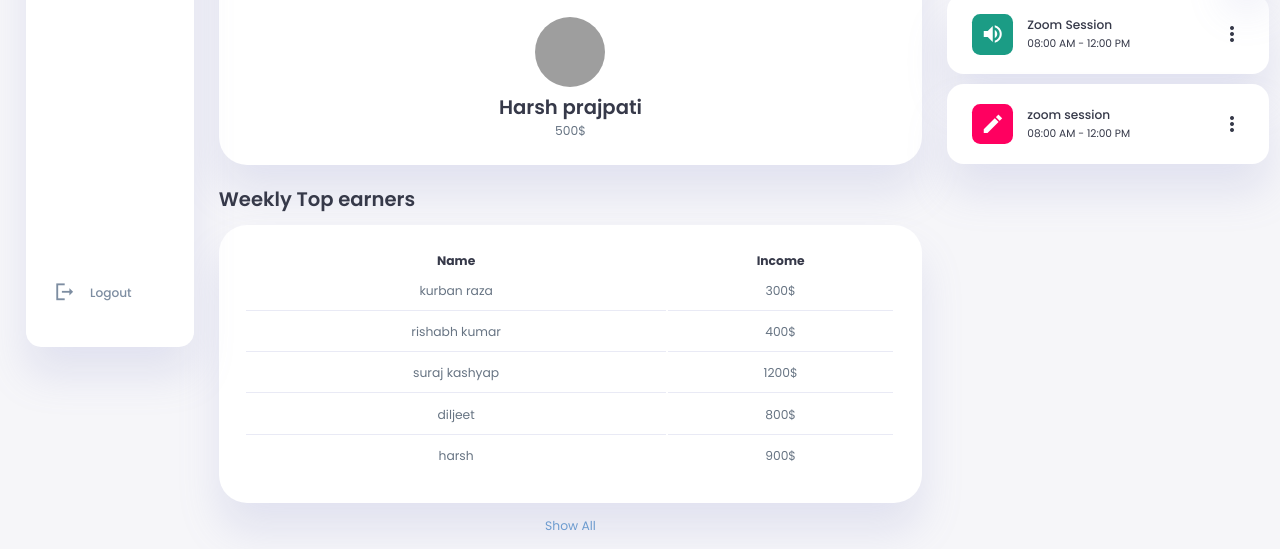
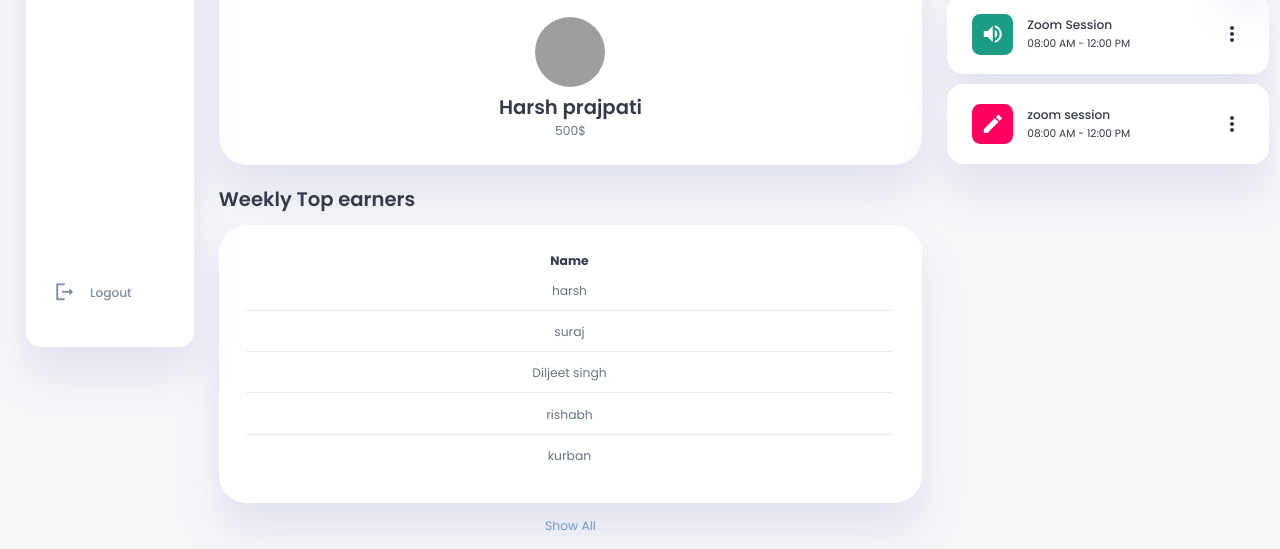
Before and after one commit to Fronixplayers/fronixbot, a plain HTML site: page indexd.html in a window 1280 px wide. Shown: the part 428-977 px from the top of the page. Drawn offline with Linux system fonts and the light colour scheme; grey boxes are pictures that could not be loaded.

Commit message:
Add files via upload

```diff
--- a/indexd.html
+++ b/indexd.html
@@ -164,7 +164,6 @@
                     <thead>
                         <tr>
                             <th>Name</th>
-                            <th>Income</th>
                             <th></th>
                         </tr>
                     </thead>
--- a/indexd.js
+++ b/indexd.js
@@ -23,7 +23,7 @@ Orders.forEach(order => {
     const tr = document.createElement('tr');
     const trContent = `
 
-        <td>${order.productNumber}</td>
+
         <td>${order.paymentStatus}</td>
         <td class="${order.status === 'Declined' ? 'danger' : order.status === 'Pending' ? 'warning' : 'primary'}">${order.status}</td>
     `;
--- a/orders.js
+++ b/orders.js
@@ -1,32 +1,32 @@
 const Orders = [
     {
 
-        productNumber: 'kurban raza',
-        paymentStatus: '300$',
+
+        paymentStatus: 'harsh',
         status: ''
     },
     {
 
-        productNumber: 'rishabh kumar',
-        paymentStatus: '400$',
+
+        paymentStatus: 'suraj',
         status: ''
     },
     {
 
-        productNumber: 'suraj kashyap',
-        paymentStatus: '1200$',
+
+        paymentStatus: 'Diljeet singh',
         status: ''
     },
     {
 
-        productNumber: 'diljeet',
-        paymentStatus: '800$',
+
+        paymentStatus: 'rishabh',
         status: ''
     },
     {
 
-        productNumber: 'harsh',
-        paymentStatus: '900$',
+
+        paymentStatus: 'kurban',
         status: ''
     },
 ]
```
